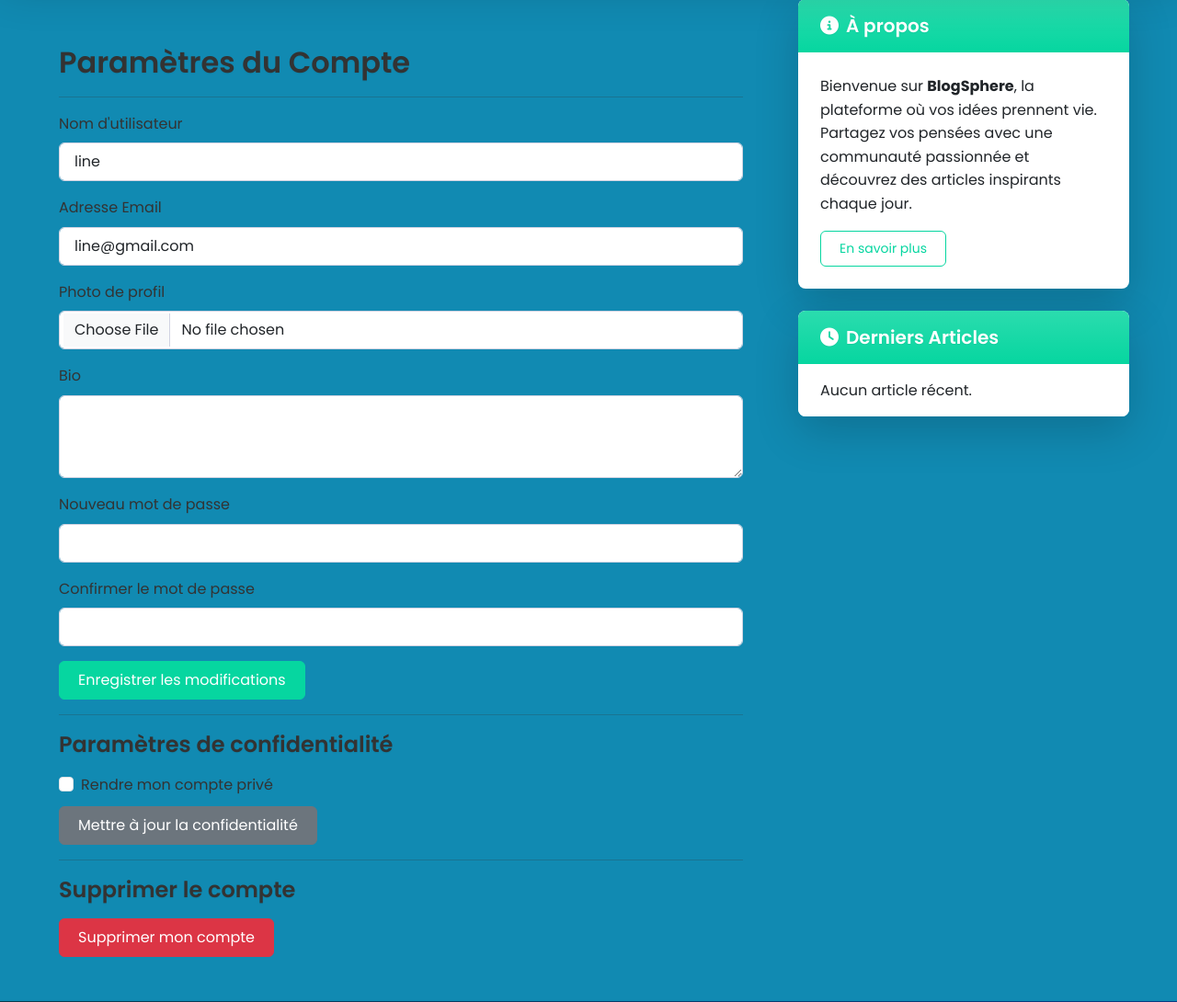
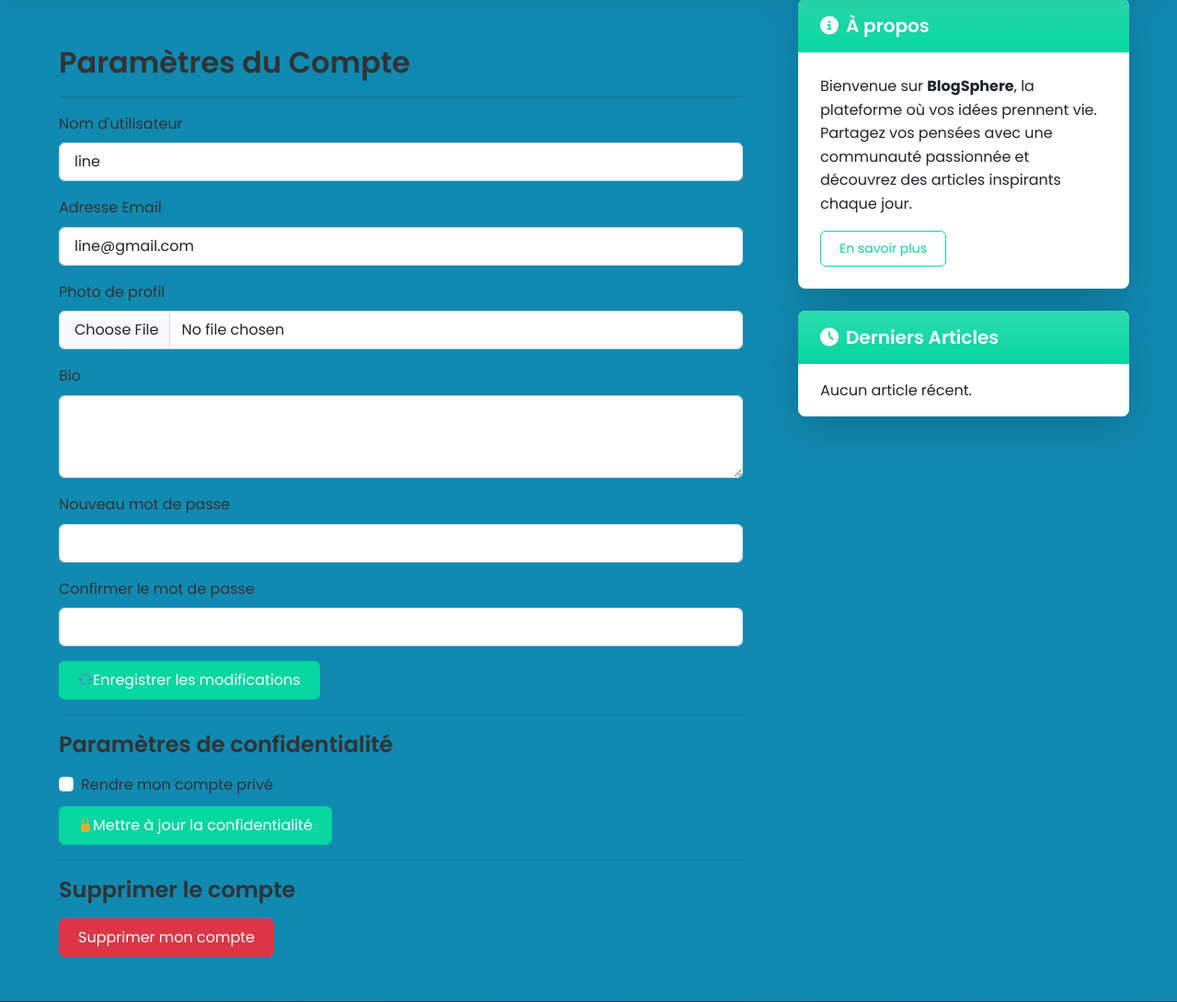
Before and after one commit to nguembu/blogPlatform, a Django app: page /parametre/ in a window 1280 px wide. Shown: the part 121-1211 px from the top of the page at 92% size. Run offline with Django 5.2, Linux system fonts and the light colour scheme; a user stored in the database is signed in; data comes from the database, SQL or seed files in the repository.

Commit message:
Amélioration des templates HTML : base.html, parametre.html et privacy_policy.html

```diff
--- a/blog/templates/blog/base.html
+++ b/blog/templates/blog/base.html
@@ -5,6 +5,8 @@
     <meta charset="UTF-8" />
     <meta name="viewport" content="width=device-width, initial-scale=1" />
     <title>BlogSphere{% block title %} - Plateforme de Blog{% endblock %}</title>
+
+    <link rel="stylesheet" href="https://cdn.jsdelivr.net/npm/bootstrap-icons@1.11.1/font/bootstrap-icons.css">
 
     <!-- Bootstrap CSS -->
     <link href="https://cdn.jsdelivr.net/npm/bootstrap@5.3.0/dist/css/bootstrap.min.css" rel="stylesheet" />
@@ -161,7 +163,7 @@
                                         {% for post in recent_posts %}
                                         <a href="{% url 'post-detail' post.pk %}"
                                            class="list-group-item list-group-item-action d-flex justify-content-between align-items-center">
-                                            <span>{{ post.title|truncatechars:30 }}</span>
+                                            <span>{{ post.title|truncatechars:5 }}</span>
                                             <span class="badge bg-primary rounded-pill">{{ post.comments.count }}</span>
                                         </a>
                                         {% endfor %}
--- a/blog/templates/blog/parametre.html
+++ b/blog/templates/blog/parametre.html
@@ -32,7 +32,7 @@
             <label for="password2" class="form-label">Confirmer le mot de passe</label>
             <input type="password" class="form-control" id="password2" name="password2">
         </div>
-        <button type="submit" class="btn btn-primary">Enregistrer les modifications</button>
+        <button type="submit" class="btn btn-primary"><i class="bi bi-arrow-repeat" style="color:rgb(124, 103, 219);" ></i>Enregistrer les modifications</button>
     </form>
     <hr>
     <h4>Paramètres de confidentialité</h4>
@@ -44,7 +44,7 @@
                 Rendre mon compte privé
             </label>
         </div>
-        <button type="submit" class="btn btn-secondary mt-2">Mettre à jour la confidentialité</button>
+        <button type="submit" class="btn btn-primary mt-2"><i class="bi bi-lock-fill" style="color: #d4af37;"></i>Mettre à jour la confidentialité</button>
     </form>
     <hr>
     <h4>Supprimer le compte</h4>
```
Also changed, not shown: blog/templates/blog/privacy_policy.html (+4 -5 lines).
